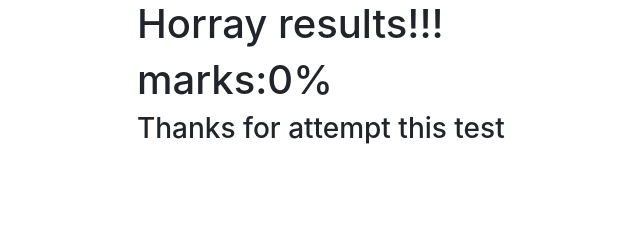
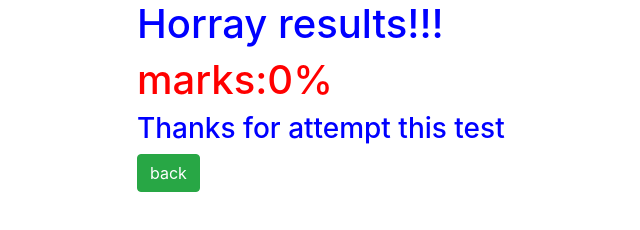
Before and after one commit to Josiahngugi/quizBoard, a plain HTML site: page index.html in a window 1280 px wide. Both pictures are taken after a click on the button "submit". Shown: the whole page, without its empty margins (218-858 px from the left). Drawn offline with nearby package versions, Linux system fonts and the light colour scheme.

Commit message:
commiting the page style

```diff
--- a/css/master.css
+++ b/css/master.css
@@ -1,3 +1,7 @@
 #result{
-  display: none
+  display: none;
+  color:blue;
 }
+#hresult{
+  color: red;
+}
--- a/index.html
+++ b/index.html
@@ -66,6 +66,7 @@
           <h1>Horray results!!!</h1>
           <h1 class=""id="hresult"></h1>
           <h3>Thanks for attempt this test<h3>
+          <button type="button" name="button"id="back" class="btn btn-success">back</button>
         </div>
         <div class="col-md-3">
 
--- a/js/master.js
+++ b/js/master.js
@@ -52,9 +52,13 @@ $(document).ready(function(){
     else {
       marks.push(0)
     }
+    // Front end for posting answers
     average=marks.reduce((a,b)=>a+b,0)*5
     $("#hresult").text("marks:"+average+"%")
     $("#form").hide()
     $("#result").show()
+    $("#back").click(function(){
+      $("#form").show()
+    })
   })
 })
```
